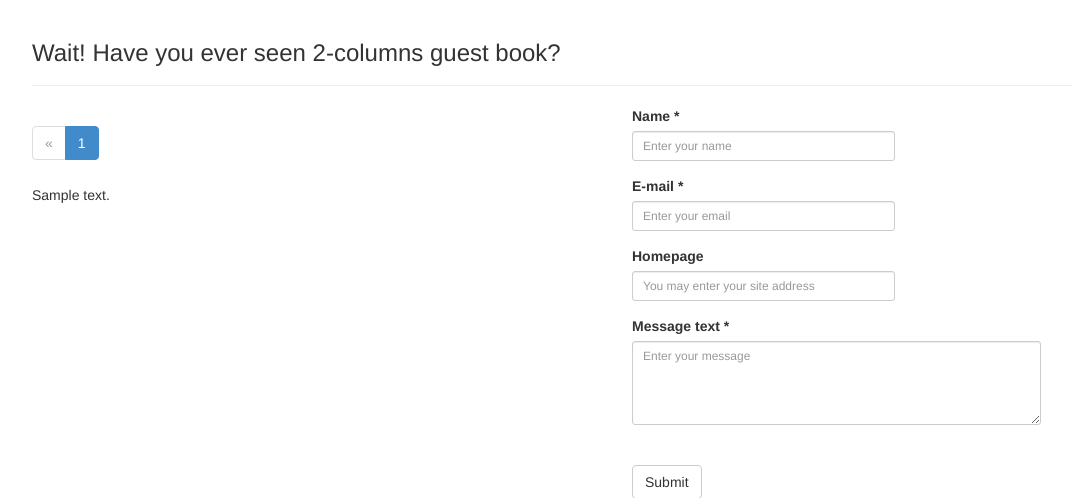
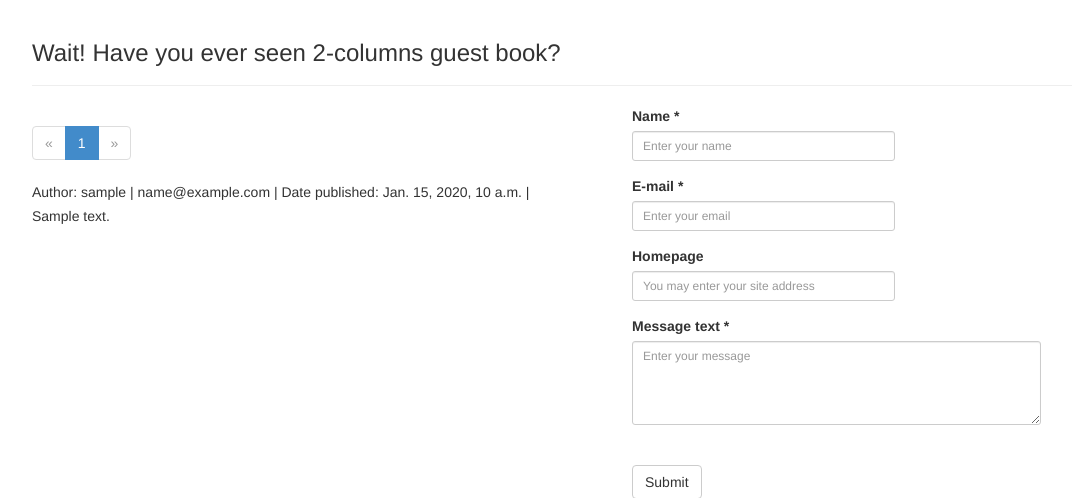
Before and after one commit to Valeriy-Burlaka/django-guest-book, a Django app: template guest_book/templates/book/message_board.html in a window 1280 px wide. Shown: the top 498 px of the page, without its empty margins (23-1095 px from the left). Run offline with Django 3.2, Linux system fonts and the light colour scheme; tables that the repository leaves empty hold one stand-in row (values such as "Sample post"); the template is opened without the code that fills it: values that come from a table or form of the project are taken from there, most other values are stand-ins (such as "Sample title", 1, 10 or a date in 2020).

Commit message:
Updated template to show message details

```diff
--- a/guest_book/templates/book/message_board.html
+++ b/guest_book/templates/book/message_board.html
@@ -13,7 +13,9 @@
             </div>
         </div>
         <div class="row">
+            <!--Left column, list of messages on the board-->
             <div class="col-lg-6">
+                <!--Pagination links-->
                 <div class="row">
                     <ul class="pagination">
                         {% if page.has_previous %}
@@ -26,14 +28,38 @@
                                 <a href="{% url 'book:board_page' page=index %}">{{ index }}</a>
                             </li>
                         {% endfor %}
+                        {% if page.has_next %}
+                            <li><a href="{% url 'book:board_page' page=page.next_page_number">&raquo;</a></li>
+                        {% else %}
+                            <li class="disabled"><a>&raquo;</a></li>
+                        {% endif %}
                     </ul>
                 </div>
+                <!--End pagination-->
+                <!--Board messages themselves-->
                 <div class="row">
+                    <ul class="media-list">
                         {% for message in page %}
-                        <div>{{ message }}</div>
+                            <li class="media">
+                                <!--<a class="pull-left" href="#">-->
+                                  <!--<img class="media-object" src="" alt="">-->
+                                <!--</a>-->
+                                <div class="media-body">
+                                    <h5 class="media-heading">
+                                        Author: {{ message.username }} | {{ message.user_email }} |
+                                        Date published: {{ message.pub_date }} |
+                                        {% if message.user_homepage %}Homepage: message.user_homepage{% endif %}
+                                    </h5>
+                                    {{ message.message_text|safe }}
+                                </div>
+                            </li>
                         {% endfor %}
+                    </ul>
                 </div>
+                <!--End board messages-->
             </div>
+            <!--End left column-->
+            <!--Right column, form to add messages on the board-->
             <div class="col-lg-6">
                 <form role="form" class="form-horizontal" action="{% url 'book:board' %}" method="post">
                     <div class="form-group">
```
Lines whose indentation alone changed are shown as unchanged.
